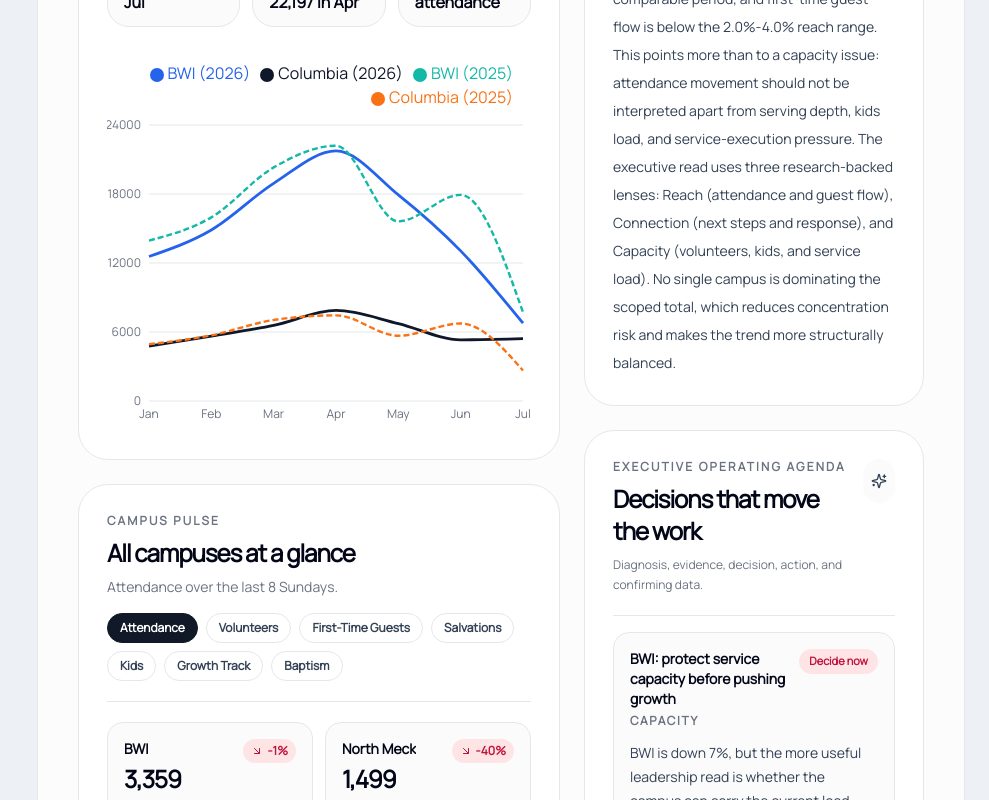
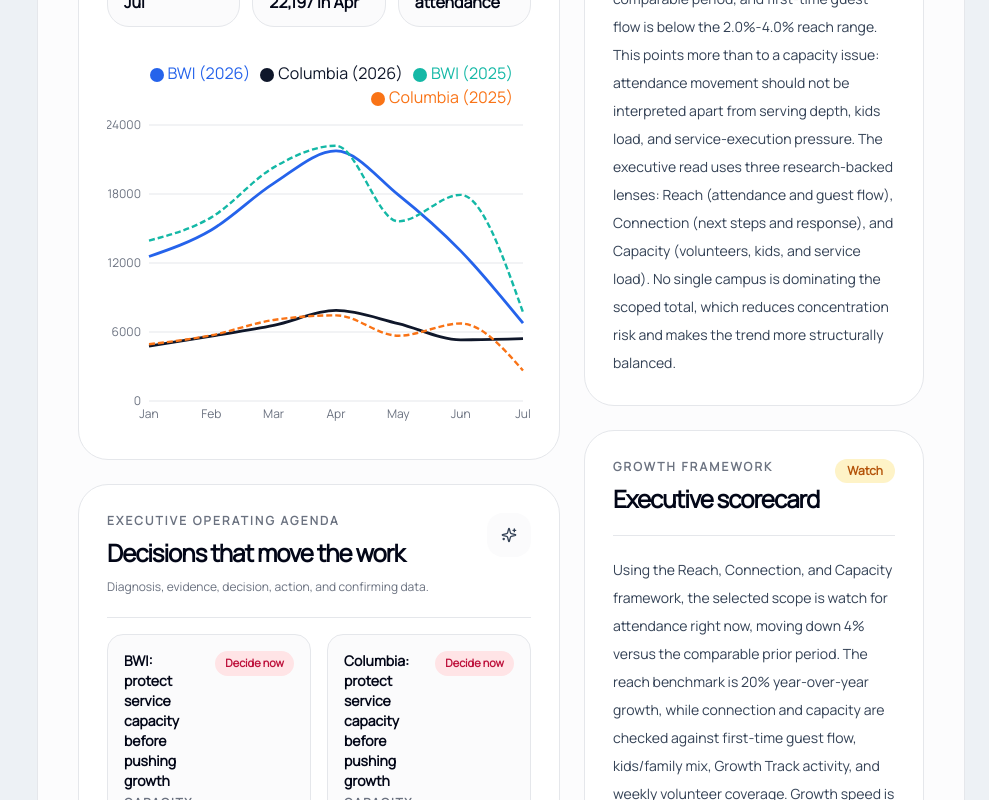
Before and after one commit to richardjom/campus-dashboard, a React (Vite) app: page /dashboard in a window 1280 px wide. Shown: the part 2000-2800 px from the top of the page, without its empty margins (291-1280 px from the left). Built offline with nearby package versions, Linux system fonts and the light colour scheme.

Commit message:
Improve dashboard insight card layout

```diff
--- a/src/components/insights-panel.tsx
+++ b/src/components/insights-panel.tsx
@@ -4,12 +4,40 @@ import { churchGrowthBenchmarks, type DashboardInsights, type EventNote } from "
 type InsightsPanelProps = {
   insights: DashboardInsights;
   events: EventNote[];
+  variant?: "full" | "rail" | "wide";
 };
 
-export function InsightsPanel({ insights, events }: InsightsPanelProps) {
+export function InsightsPanel({ insights, events, variant = "full" }: InsightsPanelProps) {
   const { scorecard, executiveBrief, actionCards, findings, trendAlerts, anomalies, health, latestDate, metricLabel, scopedCampuses } = insights;
   const hasAnyData =
     !!scorecard || !!executiveBrief || actionCards.length > 0 || findings.length > 0 || trendAlerts.length > 0 || anomalies.length > 0 || health.length > 0 || events.length > 0;
+
+  if (variant === "wide") {
+    return (
+      <div className="space-y-6">
+        <OperatingAgendaCard cards={actionCards} layout="grid" />
+        <PriorityFindingsCard findings={findings} />
+      </div>
+    );
+  }
+
+  if (variant === "rail") {
+    return (
+      <div className="space-y-6">
+        <ExecutiveBriefCard brief={executiveBrief} metricLabel={metricLabel} scopedCampuses={scopedCampuses} />
+        <GrowthScorecardCard scorecard={scorecard} />
+        <TrendWatchCard alerts={trendAlerts} />
+        <AnomalyCard anomalies={anomalies} events={events} />
+        <EventsCard events={events} />
+        <HealthRatiosCard health={health} latestDate={latestDate} />
+        {!hasAnyData && (
+          <div className="rounded-[30px] border border-gray-200 bg-white p-6 text-sm text-gray-500">
+            Not enough data yet to surface insights. Import more weekly records to start seeing trend alerts and anomalies.
+          </div>
+        )}
+      </div>
+    );
+  }
 
   return (
     <div className="space-y-6">
@@ -30,7 +58,7 @@ export function InsightsPanel({ insights, events }: InsightsPanelProps) {
   );
 }
 
-function OperatingAgendaCard({ cards }: { cards: DashboardInsights["actionCards"] }) {
+function OperatingAgendaCard({ cards, layout = "stacked" }: { cards: DashboardInsights["actionCards"]; layout?: "stacked" | "grid" }) {
   if (cards.length === 0) return null;
 
   return (
@@ -46,7 +74,7 @@ function OperatingAgendaCard({ cards }: { cards: DashboardInsights["actionCards"
         </div>
       </div>
 
-      <div className="mt-4 space-y-4">
+      <div className={layout === "grid" ? "mt-4 grid gap-4 xl:grid-cols-2" : "mt-4 space-y-4"}>
         {cards.map((card) => (
           <div key={`${card.campus}-${card.lens}-${card.title}`} className="rounded-2xl border border-gray-200 bg-[#fbfbfc] p-4">
             <div className="flex items-start justify-between gap-3">
--- a/src/pages/dashboard-page.tsx
+++ b/src/pages/dashboard-page.tsx
@@ -174,10 +174,11 @@ export function DashboardPage() {
             onExportSummary={exportComparisonSummary}
             onExportPdfReady={exportComparisonPdfReady}
           />
+          <InsightsPanel insights={insights} events={events} variant="wide" />
           <CampusPulseCard metrics={metrics} />
         </div>
 
-        <InsightsPanel insights={insights} events={events} />
+        <InsightsPanel insights={insights} events={events} variant="rail" />
       </section>
 
       <section className="grid gap-6 xl:grid-cols-[minmax(0,1.15fr)_minmax(340px,0.85fr)]">
```
